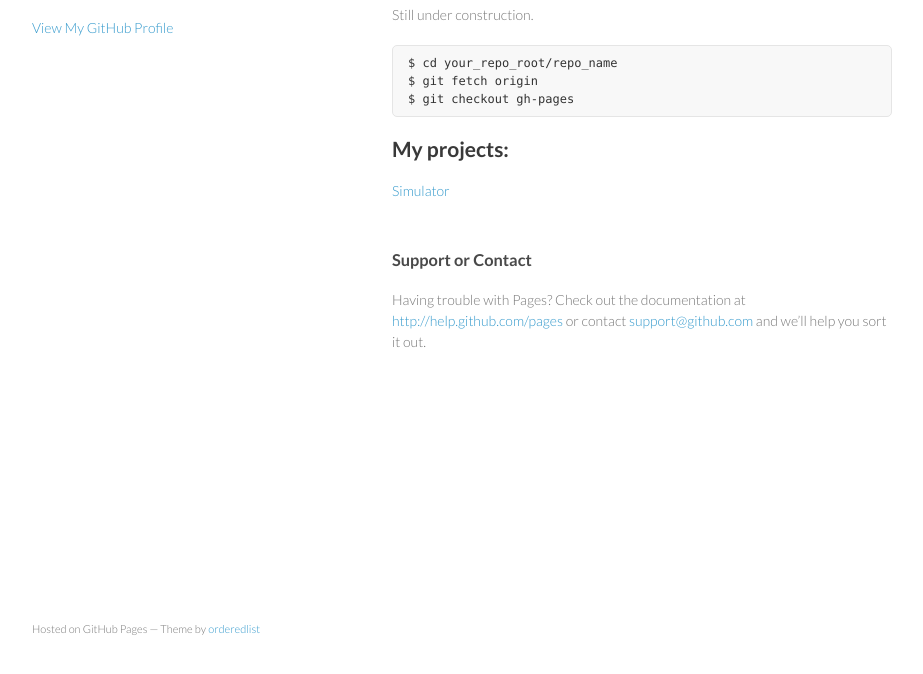
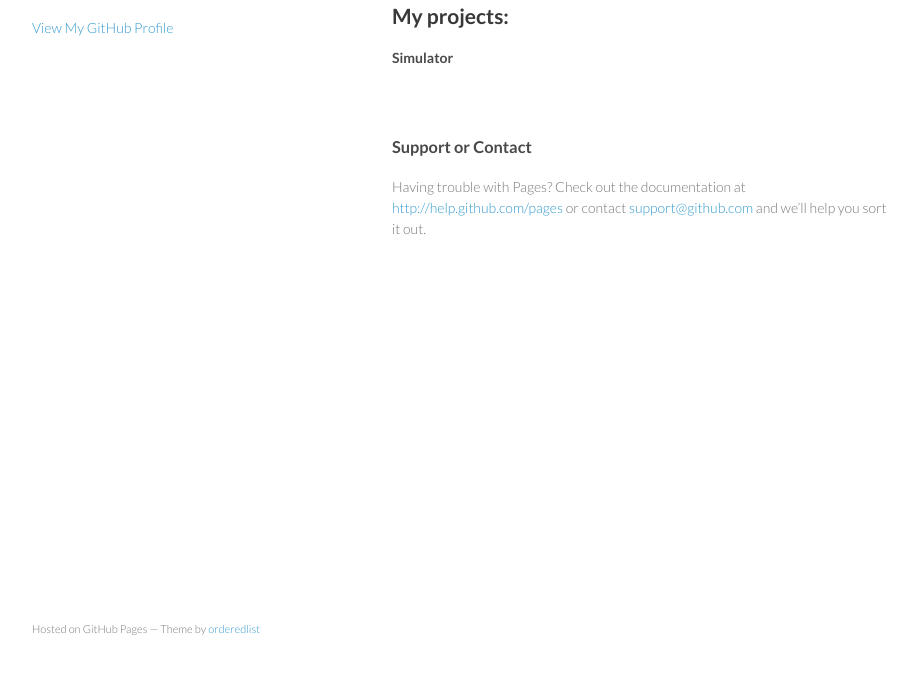
Before and after one commit to simnale/simnale.github.com, a plain HTML site: page index.html in a window 1280 px wide. Shown: the part 92-766 px from the top of the page, without its empty margins (178-1101 px from the left). Drawn offline with Linux system fonts and the light colour scheme.

Commit message:
Update index.html

```diff
--- a/index.html
+++ b/index.html
@@ -25,16 +25,10 @@
       <section>
         <h3>Welcome to GitHub Pages.</h3>
 
-<p>Still under construction.</p>
-
-<pre><code>$ cd your_repo_root/repo_name
-$ git fetch origin
-$ git checkout gh-pages
-</code></pre>
 
 <section>
 <h2>My projects:</h2>
-<a href="http://simnale.github.com/simulator/">Simulator</a>
+<a href="http://simnale.github.com/simulator/"><h4>Simulator</h4></a>
 </section>
 
 <h3>Support or Contact</h3>
```
